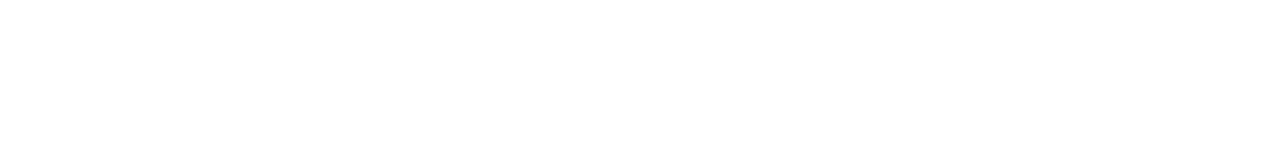
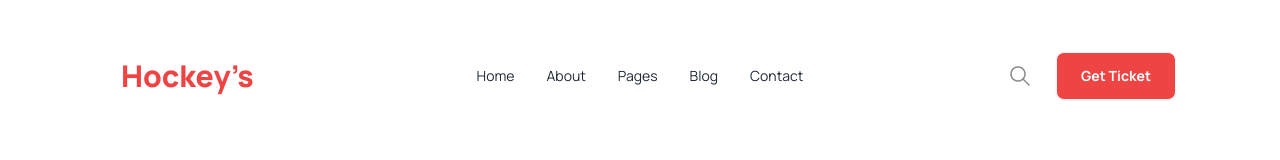
Before and after one commit to tofayeLL/Hockeys, a plain HTML site: page index.html in a window 1280 px wide. Drawn offline with nearby package versions, Linux system fonts and the light colour scheme.

Commit message:
finished nav section with responsive

```diff
--- a/index.html
+++ b/index.html
@@ -14,16 +14,62 @@
     <link href="https://fonts.googleapis.com/css2?family=Manrope:wght@400;500;600;700;800&display=swap"
         rel="stylesheet">
     <style>
-        .font-manrope{
+        .font-manrope {
             font-family: 'Manrope', sans-serif;
         }
     </style>
 </head>
 
 <body class="font-manrope">
-    <header>
+    <header class="container mx-auto lg:px-24 px-4">
+        <!-- nav section -->
+        <nav class="my-10">
+            <div class="navbar bg-base-100">
+                <!-- navbar start sm -->
+                <div class="navbar-start">
+                    <div class="dropdown">
+                        <div tabindex="0" role="button" class="btn btn-ghost lg:hidden">
+                            <svg xmlns="http://www.w3.org/2000/svg" class="h-5 w-5" fill="none" viewBox="0 0 24 24"
+                                stroke="currentColor">
+                                <path stroke-linecap="round" stroke-linejoin="round" stroke-width="2"
+                                    d="M4 6h16M4 12h8m-8 6h16" />
+                            </svg>
+                        </div>
+                        <ul tabindex="0"
+                            class="menu menu-sm dropdown-content mt-3 z-[1] p-2 shadow bg-base-100 rounded-box w-52">
+
+                            <li><a class="hover:text-red-500 hover:font-semibold">Home</a></li>
+                            <li><a class="hover:text-red-500 hover:font-semibold">About</a></li>
+                            <li><a class="hover:text-red-500 hover:font-semibold">Pages</a></li>
+                            <li><a class="hover:text-red-500 hover:font-semibold">Blog</a></li>
+                            <li><a class="hover:text-red-500 hover:font-semibold">Contact</a></li>
+                        </ul>
+                    </div>
+                    <!-- navbar start for lg -->
+                    <a class="btn btn-ghost text-xl lg:text-3xl font-extrabold text-red-500">Hockey’s</a>
+                </div>
+                <!-- navbar middle for lg -->
+                <div class="navbar-center hidden lg:flex">
+                    <ul class="menu menu-horizontal px-1">
+                        <li><a class="hover:text-red-500 hover:font-semibold">Home</a></li>
+                            <li><a class="hover:text-red-500 hover:font-semibold">About</a></li>
+                            <li><a class="hover:text-red-500 hover:font-semibold">Pages</a></li>
+                            <li><a class="hover:text-red-500 hover:font-semibold">Blog</a></li>
+                            <li><a class="hover:text-red-500 hover:font-semibold">Contact</a></li>
+                    </ul>
+                </div>
+                <!-- nav bar end for lg -->
+                <div class="navbar-end">
+                    <div class="flex justify-center items-center space-x-3">
+                        <img src="Images/search.png" alt="" class="hidden lg:flex px-3 py-4">
+                        <a class="btn bg-red-500 text-xs font-bold lg:text-sm lg:px-6 text-white lg:hover:text-red-500">Get Ticket</a>
+                    </div>
+                </div>
+            </div>
+        </nav>
 
     </header>
+
     <main>
 
     </main>
```
Also changed, not shown: tailwind.config.js (added, +8 -0 lines), Images/search.png (added).
